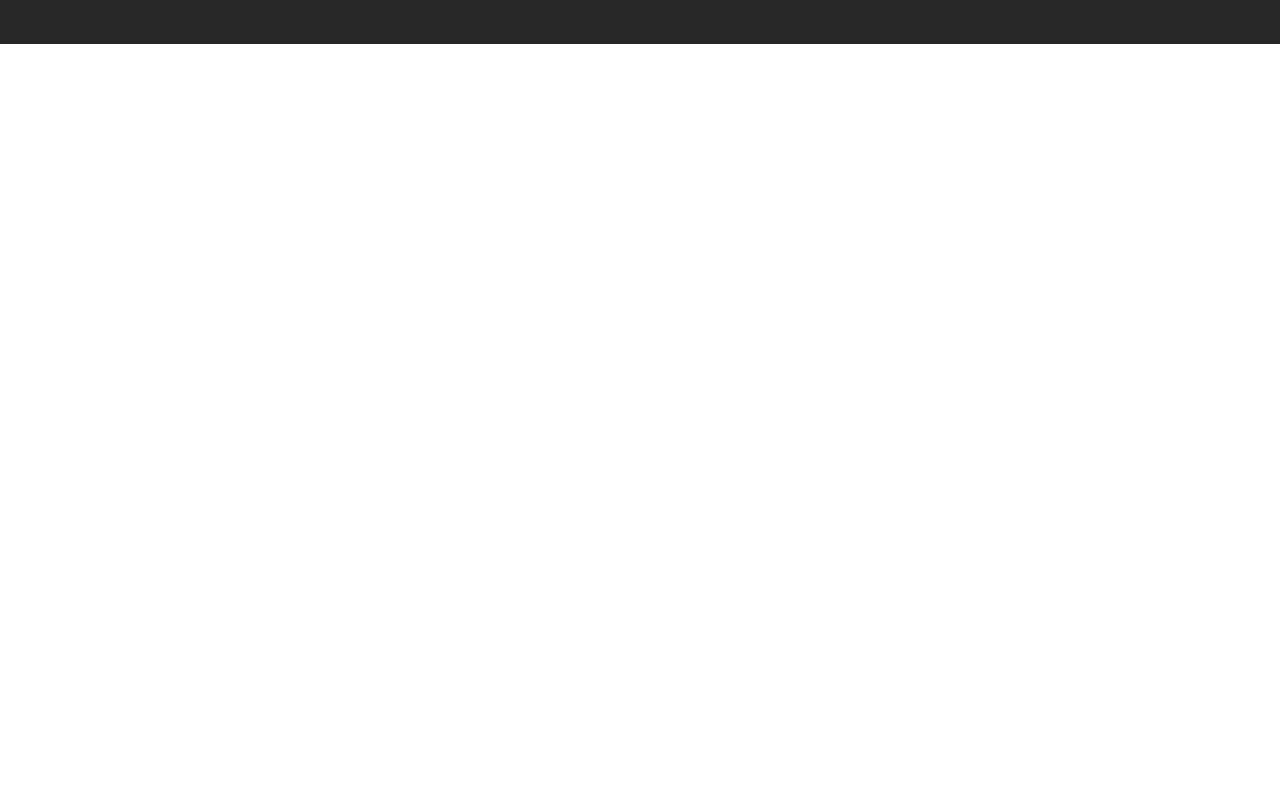
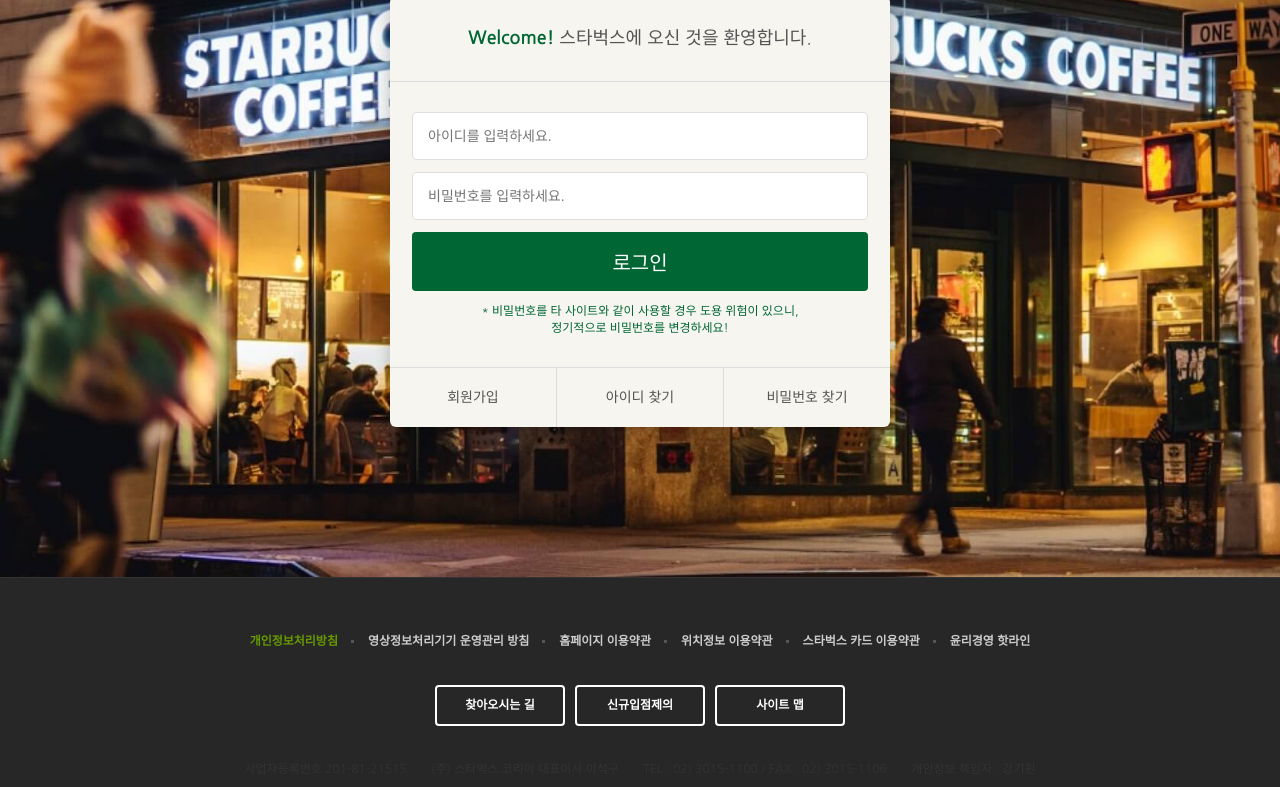
Before and after one commit to coolkid94/starbucks, a plain HTML site: page signin/index.html in a window 1280 px wide. Shown: the part 290-1077 px from the top of the page. Before the commit the page ends 800 px from the top, so only its background shows below. Drawn offline with nearby package versions, Linux system fonts and the light colour scheme.

Commit message:
로그인 페이지 완성

```diff
--- /dev/null
+++ b/css/signin.css
@@ -0,0 +1,91 @@
+.signin {
+    margin-top: 120px;
+    padding: 100px 0 150px;
+    background-image: url("../images/signin_bg.jpg");
+    background-repeat: no-repeat;
+    background-position: center;
+    background-attachment: fixed;
+    background-size: cover;
+}
+
+.signin h1 {
+    color: #fff;
+    font-size: 30px;
+    font-weight: 700;
+    text-align: center;
+    margin-bottom: 24px;
+}
+
+
+.signin__card {
+    width: 500px;
+    margin: 0 auto;
+    border-radius: 6px;
+    background-color: #f6f5f0;
+    box-shadow: 2px 2px 20px rgba(0,0,0,.3);
+    color: #555;
+}
+
+.signin__card h2 {
+    padding: 30px;
+    font-size: 18px;
+    text-align: center;
+    border-bottom: 1px solid #ddd;
+}
+
+.signin h2 strong {
+    font-weight: 700;
+    color: #006633;
+}
+
+.signin__card form {
+    padding: 30px 22px;
+}
+
+.signin__card form input {
+    width: 100%;
+    margin-bottom: 12px;
+    padding: 15px;
+    border: 1px solid #ddd;
+    border-radius: 4px;
+    outline: none;
+    box-sizing: border-box;
+    font-size: 14px;
+}
+
+.signin__card form [type="submit"] {
+    background-color: #006633;
+    border: none;
+    color: #fff;
+    font-size: 20px;
+    cursor: pointer;
+}
+
+.signin__card form p {
+    font-size: 12px;
+    color: #006633;
+    text-align: center;
+}
+
+.signin__card .actions {
+    display: flex;
+    border-top: 1px solid #ddd;
+}
+
+.signin__card .actions a {
+    flex-grow: 1; /* 요소의 증가 너비 */
+    flex-basis: 0; /* 요소의 기본 너비 */
+    text-align: center;
+    padding: 20px;
+    color: #555;
+    font-size: 14px;
+    border-right: 1px solid #ddd;
+}
+
+.signin__card .actions a:last-child {
+    border-right: none;
+}
+
+.signin__card .actions a:hover {
+    text-decoration: underline;
+}
--- a/signin/index.html
+++ b/signin/index.html
@@ -26,6 +26,7 @@
     <link href="https://fonts.googleapis.com/css2?family=Nanum+Gothic:wght@400;700&display=swap" rel="stylesheet">
     <link rel="stylesheet" href="https://fonts.googleapis.com/icon?family=Material+Icons" />
     <link rel="stylesheet" href="../css/common.css">
+    <link rel="stylesheet" href="../css/signin.css">
 
     <script defer src="../js/common.js"></script> <!--defer = html이 다 준비되면 실행함 -->
 
@@ -365,7 +366,29 @@
     </header><!--header-->
 
     <section class="signin">
+        <h1>로그인</h1>
+        <div class="signin__card">
+            <h2>
+                <strong>Welcome!</strong> 스타벅스에 오신 것을 환영합니다.
+            </h2>
+            <form>
+                <input type="text" placeholder="아이디를 입력하세요." />
+                <input type="password" placeholder="비밀번호를 입력하세요." />
+                <input type="submit" value="로그인" />
 
+                <p>
+                    * 비밀번호를 타 사이트와 같이 사용할 경우 도용 위험이 있으니, <br />
+                    정기적으로 비밀번호를 변경하세요!
+                </p>
+            </form>
+
+            <div class="actions">
+                <a href="javascript:void(0)">회원가입</a>
+                <a href="javascript:void(0)">아이디 찾기</a>
+                <a href="javascript:void(0)">비밀번호 찾기</a>
+            </div><!--actions-->
+
+        </div><!--signin__card-->
     </section><!--signin-->
 
 
```
